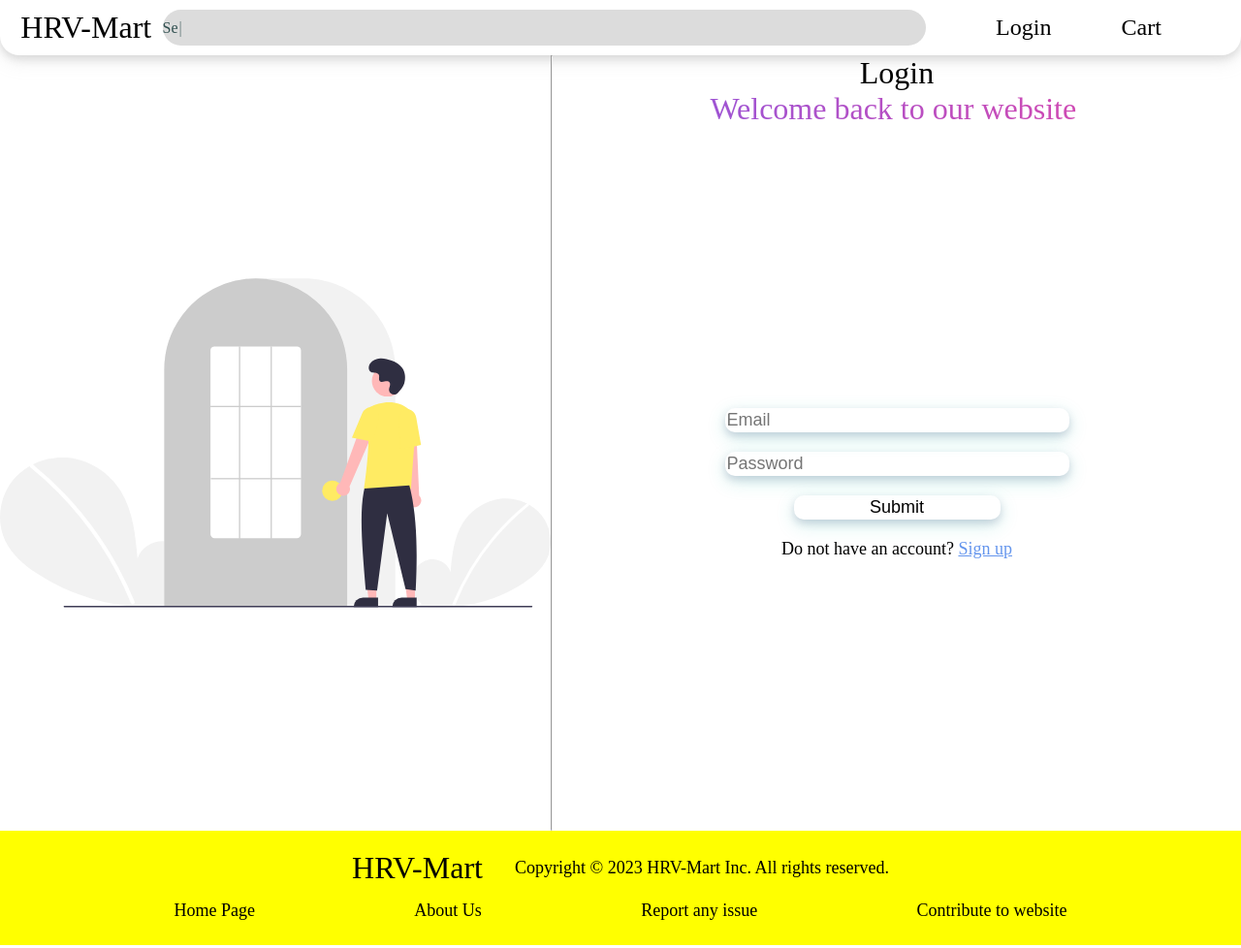
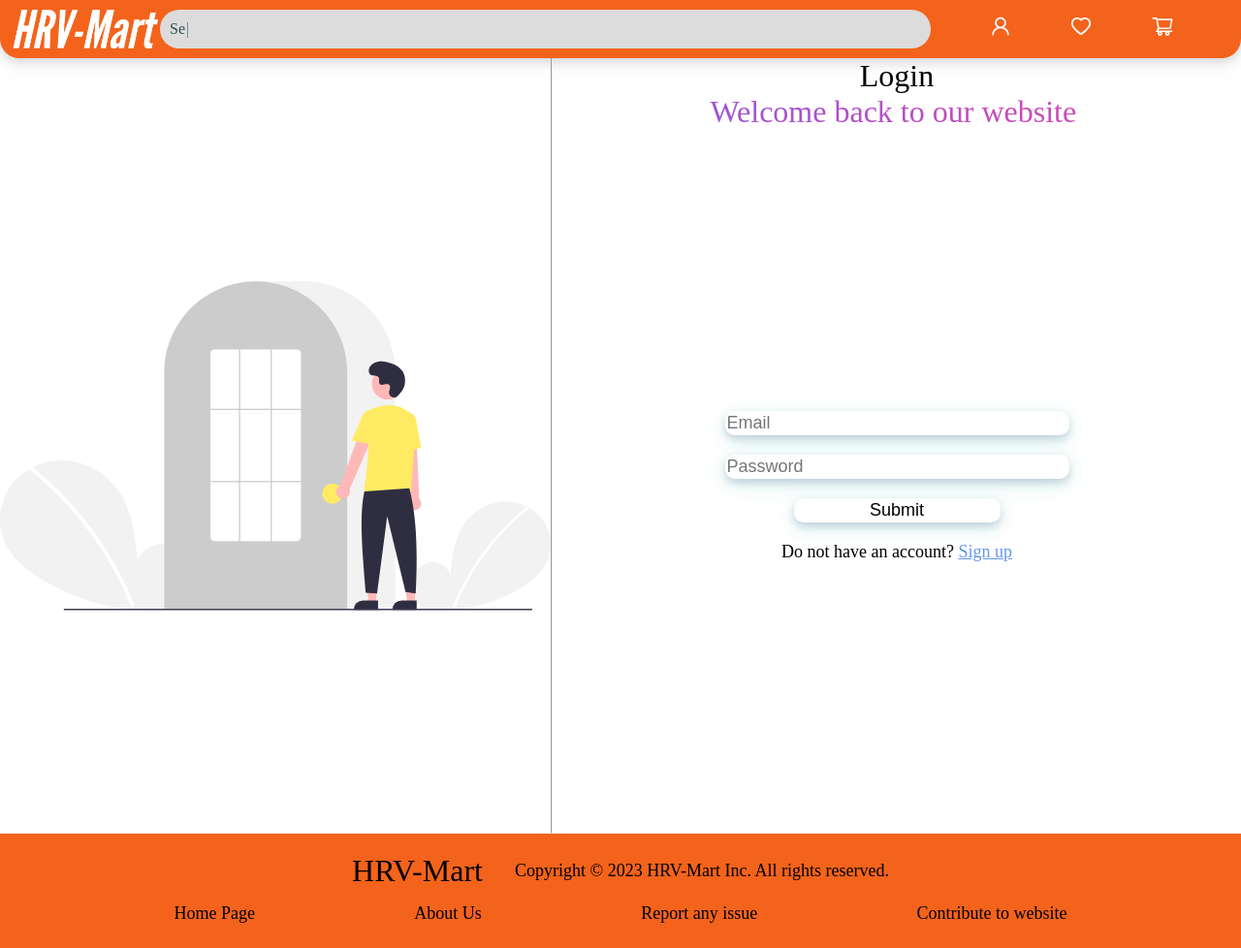
Before and after one commit to HRV-Mart/HRV-Mart, a Next.js app: page /login in a window 1280 px wide. Shown: the whole page at 97% size. Built offline with nearby package versions, Linux system fonts and the light colour scheme; a web font is replaced by a local one.

Commit message:
Update header of application (#85)
* Added dark theme in application

* Added background color

* Replace text with icons

* Added logo of appplication

* Added animation in icons

```diff
--- a/src/components/header.js
+++ b/src/components/header.js
@@ -1,11 +1,18 @@
 import styles from "../styles/Header.module.css";
 import Link from "next/link";
 import Typewriter from 'typewriter-effect';
+import {AiOutlineShoppingCart, AiOutlineHeart, AiOutlineUser} from "react-icons/ai";
+import Image from "next/image";
 
 export default function Header() {
     return <div className={styles.main}>
-        <Link  href={"/"} className={styles.icon}>
-           HRV-Mart
+        <Link  href={"/"} className={styles.logo}>
+            <Image
+                src={"/logo.png"}
+                height={40}
+                width={150}
+                alt={"HRV-Mart"}
+            />
         </Link>
         <div className={styles.searchBar} title="Search Product">
         <Typewriter options={{
@@ -22,10 +29,13 @@
         </div>
         <div className={styles.info}>
             <Link href={"/login"}>
-                Login
+                <AiOutlineUser className={styles.icon} title={"Login"}/>
+            </Link>
+            <Link href={"/like"}>
+                <AiOutlineHeart className={styles.icon} title={"Like"}/>
             </Link>
             <Link href={"/cart"}>
-                Cart
+                <AiOutlineShoppingCart className={styles.icon} title={"Cart"}/>
             </Link>
         </div>
     </div>
--- a/src/styles/Header.module.css
+++ b/src/styles/Header.module.css
@@ -5,8 +5,9 @@
     padding: 10px;
     border-bottom-left-radius: 20px;
     border-bottom-right-radius: 20px;
+    background-color: var(--background-primary);
 }
-.icon {
+.logo {
     flex: 1;
     font-size: xx-large;
     display: flex;
@@ -24,6 +25,7 @@
     align-items: center;
     color: var(--primary-text-color);
     cursor: pointer;
+    padding: 10px;
 }
 .info {
     flex: 2;
@@ -33,3 +35,20 @@
     align-items: center;
     font-size: x-large;
 }
+.icon {
+    color: var(--foreground);
+}
+.icon:hover {
+    animation: rotation 2s infinite;
+}
+@keyframes rotation {
+    0% {
+        transform: rotate(0deg);
+    }
+    50% {
+        transform: rotate(180deg);
+    }
+    100% {
+        transform: rotate(360deg);
+    }
+}
--- a/src/styles/globals.css
+++ b/src/styles/globals.css
@@ -9,7 +9,7 @@
   --font-monts: 'Montserrat', sans-serif;
 
   --foreground: #F5F9FC;
-  --background-primary: yellow;
+  --background-primary: #F4631B;
   --background-secondary: rgb(80, 80, 7);
   --background-dark: #1C1C1C;
   --background-light: #535353;
@@ -40,3 +40,42 @@
   color: inherit;
   text-decoration: none;
 }
+
+@media (prefers-color-scheme: dark) {
+  :root {
+    --foreground-rgb: 255, 255, 255;
+    --background-start-rgb: 0, 0, 0;
+    --background-end-rgb: 0, 0, 0;
+
+    --primary-glow: radial-gradient(rgba(1, 65, 255, 0.4), rgba(1, 65, 255, 0));
+    --secondary-glow: linear-gradient(
+            to bottom right,
+            rgba(1, 65, 255, 0),
+            rgba(1, 65, 255, 0),
+            rgba(1, 65, 255, 0.3)
+    );
+
+    --tile-start-rgb: 2, 13, 46;
+    --tile-end-rgb: 2, 5, 19;
+    --tile-border: conic-gradient(
+            #ffffff80,
+            #ffffff40,
+            #ffffff30,
+            #ffffff20,
+            #ffffff10,
+            #ffffff10,
+            #ffffff80
+    );
+
+    --callout-rgb: 20, 20, 20;
+    --callout-border-rgb: 108, 108, 108;
+    --card-rgb: 100, 100, 100;
+    --card-border-rgb: 200, 200, 200;
+  }
+}
+
+@media (prefers-color-scheme: dark) {
+  html {
+    color-scheme: dark;
+  }
+}
```
Also changed, not shown: public/logo.png (added).
